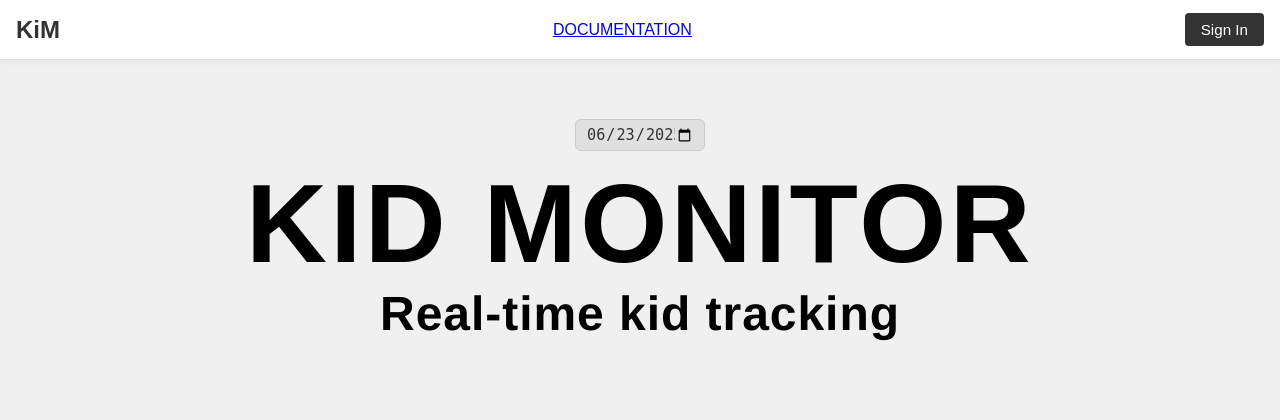
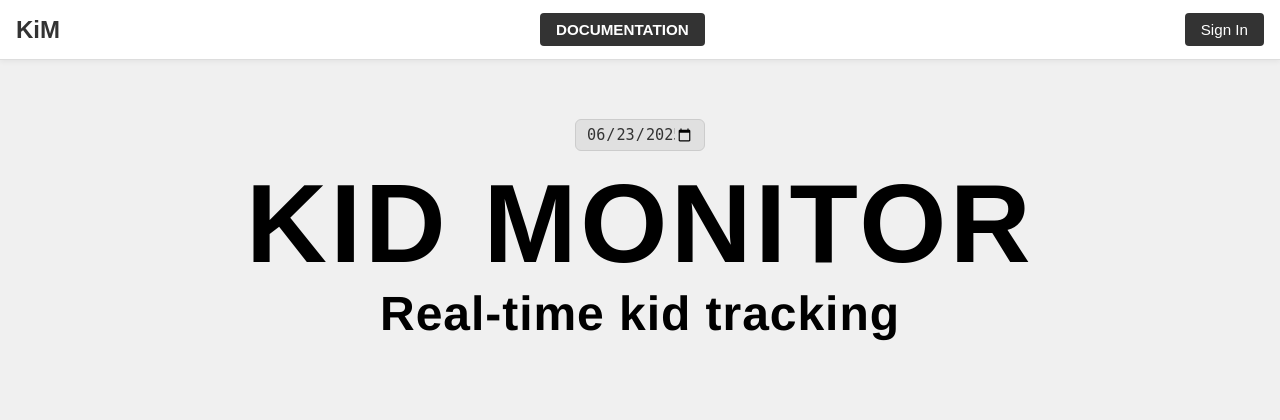
Before and after one commit to NicolaeTimofte/kid-mongraal, a PHP site: page /home_page/home.php in a window 1280 px wide. Shown: the top 420 px of the page. Run offline with PHP 8.4, Linux system fonts and the light colour scheme.

Commit message:
Update home.css

```diff
--- a/home_page/css_files/home.css
+++ b/home_page/css_files/home.css
@@ -36,7 +36,7 @@ body {
   margin: 0 auto;
 }
 
-.other-actions button{
+.btn-memberships{
   padding: 8px 16px;
   font-size: 0.95rem;
   background: #333;
@@ -46,9 +46,10 @@ body {
   border-radius: 4px;
   cursor: pointer;
   transition: background-color 0.4s ease;
+  text-decoration: none !important;
 }
 
-.other-actions button:hover{
+.btn-memberships:hover{
   background-color: #00ccff;
 }
 
```
